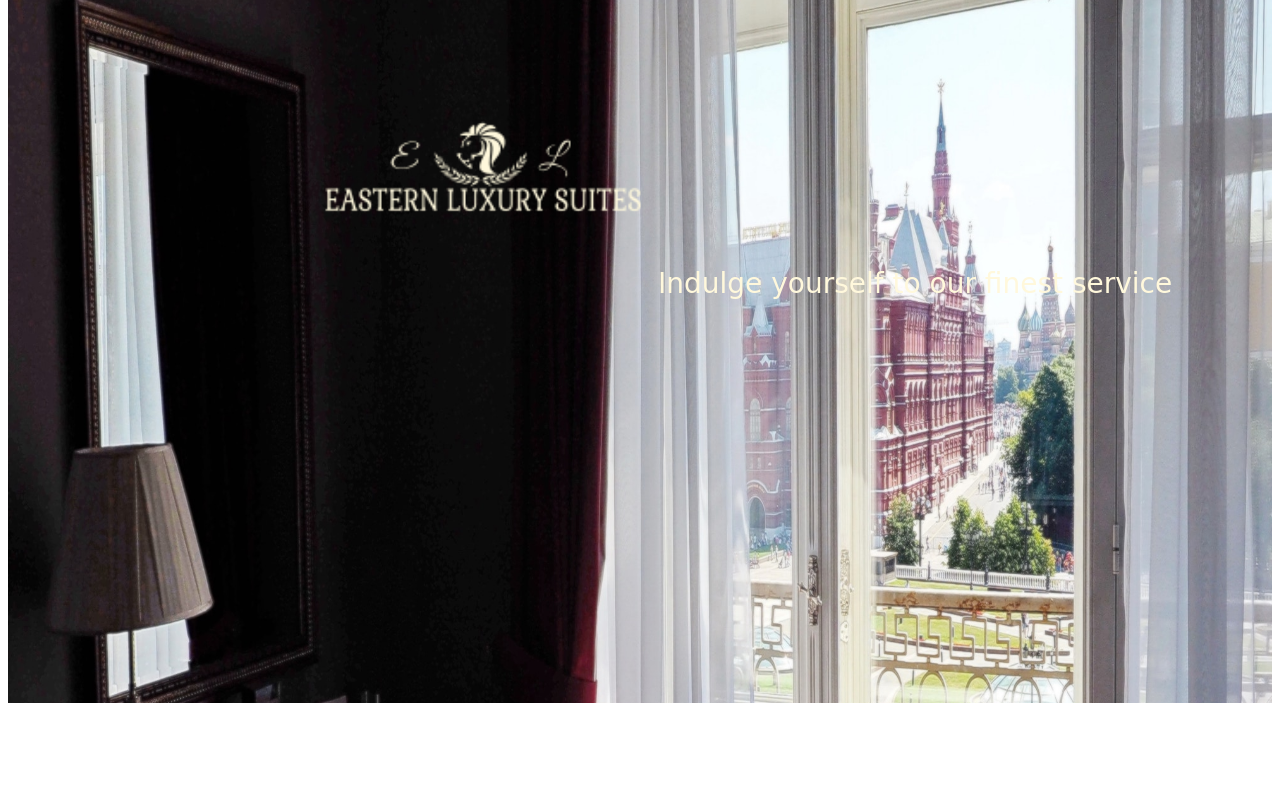
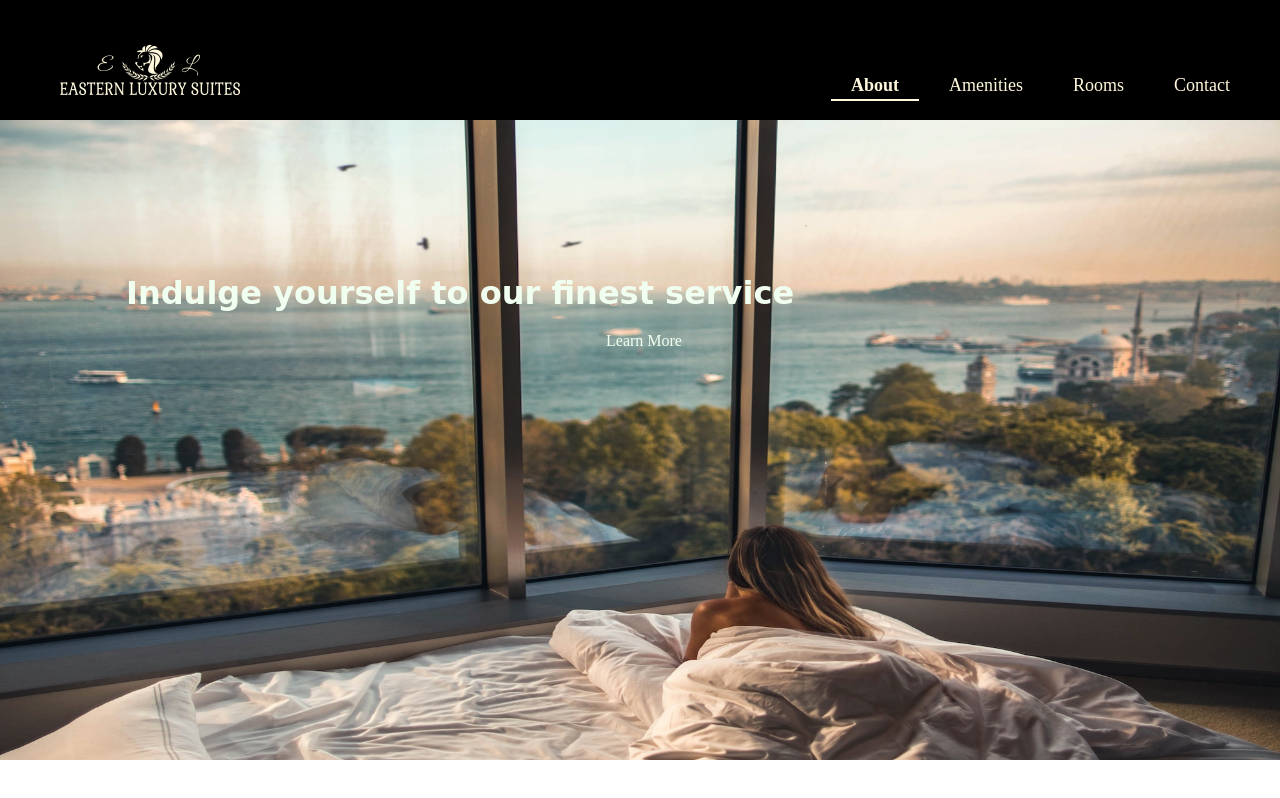
Before and after one commit to hibrahi000/HotelSite, a plain HTML site: page html/index.html in a window 1280 px wide. Drawn offline with Linux system fonts and the light colour scheme.

Commit message:
changed up style to work closer to tutorial with personal twist:::: > Plan{create a slide through instead of multiple pages except for contact form}

```diff
--- a/css/style.css
+++ b/css/style.css
@@ -1,114 +1,97 @@
-body {
-	widows: 100%;
+/* ! Reset */
+
+* {
+	margin: 0;
+	padding: 0;
+	box-sizing: border-box;
 }
 
-.splash-intro {
-	background-image: url('../Img/darkHotel.jpg');
-	background-position: top;
-	background-repeat: no-repeat;
-	background-size: cover;
-	height: 800px;
-	width: 100%;
+/* ___ core elements ___ */
+
+body {
+	line-height: 1.7em;
 }
 
-.logo-container {
-	margin-top: -105px;
-	margin-left: 300px;
-}
-.logo-link {
-}
-.logo-img {
-	height: 350px;
-	z-index: 2;
-	/* box-shadow: 0px 14px 30px 0.5px rgba(238, 234, 234, 0.38); */
-	float: left;
-	/* box-shadow: 0px 14px 30px .5px rgba(238, 234, 234, 0.38); */
+a {
+	color: #333;
+	text-decoration: none;
 }
 
-.intro-fill {
+h1,
+h2,
+h3 {
+	padding-bottom: 20px;
 }
 
-.sloan-container {
+p {
+	margin: 10px, 0;
 }
 
-.slogan {
-	color: cornsilk;
-	margin-left: -1rem;
-	font-size: 28px;
-	font-family: cursive;
-	padding-top: 21rem;
-	z-index: 1;
+/**** Utility Classes ****/
+.container {
+	margin: auto;
+	max-width: 1100px;
+	overflow: auto;
+	padding: 0 20px;
 }
 
-.menu-options {
+/* ___ Nav Bar Style ___ */
+.navBar {
 	background-color: black;
-	opacity: 80%;
-	margin-left: 150px;
-	margin-top: 290px;
-	display: none;
-}
-
-.menuShow {
-	margin-left: 636px;
-    margin-top: 0px;
-    display: inline-grid;
-    transition: 0.4s;
-}
-
-.blackScreen{
-    background-color: black;
-    opacity: 20%;
+	color: white;
+	overflow: auto;
+	height: 120px;
 }
 
 .options {
-    text-align: center;
-    margin-left: 50px;
-    padding-bottom: 15px;
-    padding-top: 15px;
-    text-decoration: none;
-    font-size: 22px;
-    color: cornsilk;
-    transition: 0.4s;
+	color: cornsilk;
+	display: block;
+	padding-top: 72px;
+	padding-left: 20px;
+	padding-right: 20px;
+	font-size: 18px;
+}
+.current {
+	border-bottom: 2px cornsilk solid;
+	font-weight: 600;
 }
 
 .options:hover {
-	transition: cubic-bezier(0.6, 0.04, 0.98, 0.335);
 	border-bottom: 2px cornsilk solid;
+	font-weight: 600;
 }
 
-.menu {
+.logo-link {
+	float: left;
+	padding-left: 50px;
+	margin-top: -30px;
 }
-.menu-container {
-	display: inline-block;
-    cursor: pointer;
-    margin-top: 50px;
-    margin-left: 90%;
-    float: right;
+.navBar ul {
+	list-style: none;
+	float: right;
 }
 
-.bar1,
-.bar2,
-.bar3 {
-	width: 45px;
-	height: 5px;
-	background-color: black;
-	margin: 6px 0;
-	transition: 0.4s;
+.navBar ul li {
+	float: left;
+	padding-right: 10px;
 }
 
-/* Rotate first bar */
-.change .bar1 {
-	-webkit-transform: rotate(-45deg) translate(-9px, 6px);
-	transform: rotate(-45deg) translate(-9px, 6px);
+#showcase {
+	background-image: url('../Img/bedRoomOpp.jpg');
+	background-repeat: no-repeat;
+	background-position: center;
+	height: 40rem;
+	background-size: cover;
 }
 
-/* Fade out the second bar */
-.change .bar2 {
-	opacity: 0;
+.showcase-content h1 {
+	color: honeydew;
+	font-family: cursive;
+	padding-top: 10rem;
+	padding-left: 16px;
 }
 
-/* Rotate last bar */
-.change .bar3 {
-	-webkit-transform: rotate(45deg) translate(-8px, -8px);
-	transform: rotate(45deg) translate(-8px, -8px);
+.showcase-content a {
+	color: honeydew;
+	padding-left: 31rem;
 }
--- a/html/index.html
+++ b/html/index.html
@@ -11,33 +11,31 @@
 </head>
 
 <body>
-    <!-- This is the top layer leading into everything else.... -->
-    <div class="splash-intro">
-        <div class="menu">
-            <div class="menu-container" onclick="hamburger(this)">
-                <div class="bar1"></div>
-                <div class="bar2"></div>
-                <div class="bar3"></div>
-              </div>
+    <header class="splash-intro">
+        <nav class="navBar">
+                <a class="logo-link" href="index.html"> <img class="logo-img" src="../Img/hotelLogo.png" alt=""></a>
+                <div class="container">
+                    <ul>
+                       <li> <a class="options current" href="about.html">About</a> </li>
+                       <li> <a class="options" href="amenities.html">Amenities</a> </li>
+                       <li> <a class="options" href="rooms.html">Rooms</a> </li>
+                       <li> <a class="options" href="contact.html">Contact</a> </li>
+                    </ul>
 
-            <div class="menu-options" id="menuOpt">
-                <a class="options" href="about.html">About</a>
-                <a class="options" href="amenities.html">Amenities</a>
-                <a class="options" href="rooms.html">Rooms</a>
-                <a class="options" href="contact.html">Contact</a>
-                <div class="blackScreen"></div>
-            </div>
-        </div>
+                </div>
+        </nav>
+    </header>
+    <div id="showcase">
+        <div class="container">
+            <div class="showcase-content">
+                <h1>Indulge yourself to our finest service</h1>
 
-        <div class="logo-container">
-            <a class="logo-link" href="index.html"> <img class="logo-img" src="../Img/hotelLogo.png" alt=""></a>
-            <div class="slogan">
-                <p>Indulge yourself to our finest service</p>
+                <a href="#aboutSection">Learn More</a>
+
             </div>
         </div>
 
     </div>
-
     <script src="../Scripts/scripts.js" type="text/javascript"></script>
 </body>
 
```
